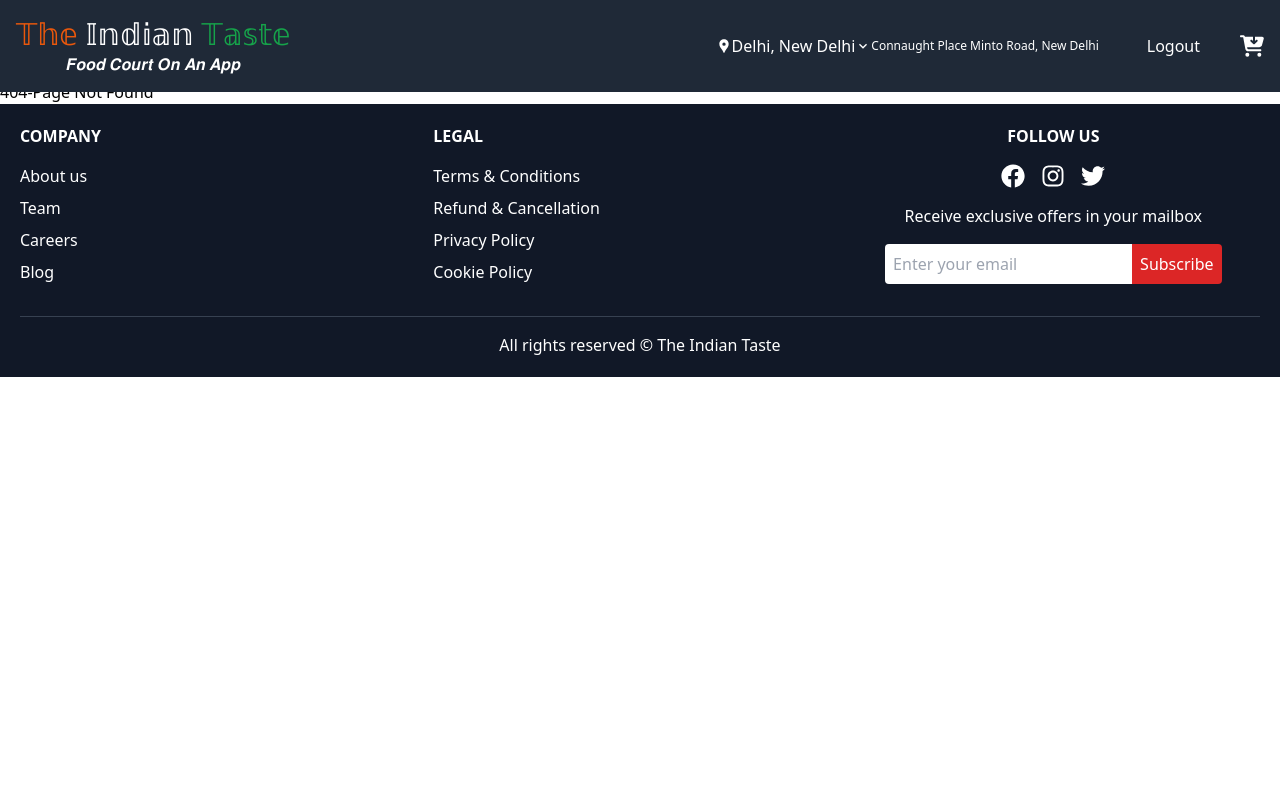
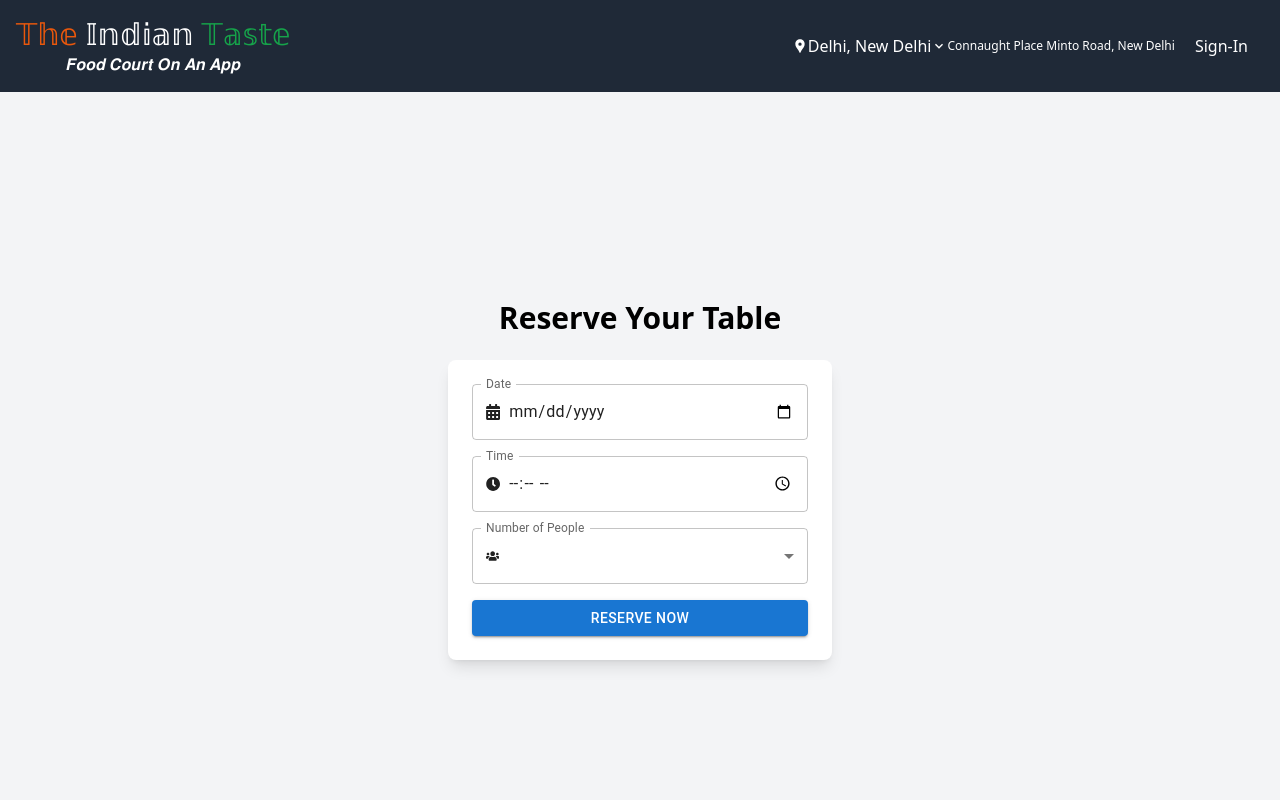
Before and after one commit to nvggupta/The-Indian-Taste, a React (Vite) app: page /reservation in a window 1280 px wide. Shown: the top 800 px of the page. Built offline with nearby package versions, Linux system fonts and the light colour scheme.

Commit message:
final commit

```diff
--- a/src/App.jsx
+++ b/src/App.jsx
@@ -10,6 +10,7 @@
 import { useSelector } from "react-redux";
 import Footer from "./Components/Footer/Footer";
 import AI from "./Components/AI/AI";
+import Reservation from "./Components/ReservedYourTable/Reservation";
 function App() {
   const [showDesc, setShowDesc] = useState(false);
   const values = useSelector((state) => state.Menu[3]);
@@ -39,7 +40,7 @@
             <Route path="/signup" element={<Signup />} />
             <Route path="menu" element={<Menu descShow={descShow} />} />
             <Route path="/checkout" element={<Cart />} />
-
+              <Route path="/reservation" element={<Reservation />}></Route>
             <Route path="*" element={<PageNoteFOund />} />
           </Routes>
           <Footer />
--- a/src/Components/AI/AI.jsx
+++ b/src/Components/AI/AI.jsx
@@ -10,7 +10,11 @@
     const [loading, setLoading] = useState(false);
 
     const openDialogue = () => setIsOpen(true);
-    const closeDialogue = () => setIsOpen(false);
+    const closeDialogue = () => {
+        setIsOpen(false);
+        setInputValue("");
+        setAiResponse("");
+    }
 
     const handleInputChange = (e) => {
         setInputValue(e.target.value);
--- a/src/Components/Header/Header.jsx
+++ b/src/Components/Header/Header.jsx
@@ -11,13 +11,21 @@
 import { auth, db } from "../FireBase/firebase";
 import { RxCross2 } from "react-icons/rx";
 import { useNavigate } from "react-router-dom";
+import useEnhancedEffect from "@mui/material/utils/useEnhancedEffect";
+import { useDispatch, useSelector } from "react-redux";
+import { clearUser } from "../MenuSlice/user";
+import { clear } from "toastr";
 function Header() {
   const navigate = useNavigate();
-  const [profileData, setProfileData] = useState(
-    localStorage.getItem("user") || false
-  );
-  const [isLoggedIn, setIsLoggedIn] = useState(true);
+  const dispatch = useDispatch();
+  const [profileData, setProfileData] = useState(null);
   const humBurgerRef = useRef(null);
+  const userData = useSelector((state) => state.User);
+  useEffect(() => {
+    if (userData.email) {
+      setProfileData(userData.email);
+    }
+  }, []);
 
   const handleHumburgerMenu = () => {
     humBurgerRef.current.style.display = "none";
@@ -26,10 +34,14 @@
   const openHumbburgerMenu = () => {
     humBurgerRef.current.style.display = "block";
   };
-  const handleLogOut = ()=>{
-   localStorage.removeItem('user');
-    navigate('/');
-  }
+  const handleLogOut = () => {
+    localStorage.removeItem("user");
+    dispatch(clearUser());
+    navigate("/login");
+  };
+  const handleSignIn = () => {
+    navigate("/login");
+  };
   return (
     <>
       <div className="h-20">
@@ -38,9 +50,9 @@
             <Link to={"/"}>
               <div className="flex flex-col items-center text-[25px] md:text-3xl">
                 <h3 className="text-center flex gap-2">
-                  <span className="text-orange-600 "> 𝕋𝕙𝕖</span>
-                  <span className="text-white"> 𝕀𝕟𝕕𝕚𝕒𝕟</span>
-                  <span className="text-green-600"> 𝕋𝕒𝕤𝕥𝕖</span>
+                  <span className="text-orange-600">𝕋𝕙𝕖</span>
+                  <span className="text-white">𝕀𝕟𝕕𝕚𝕒𝕟</span>
+                  <span className="text-green-600">𝕋𝕒𝕤𝕥𝕖</span>
                 </h3>
                 <span className="text-white text-sm sm:text-base">
                   𝑭𝒐𝒐𝒅 𝑪𝒐𝒖𝒓𝒕 𝑶𝒏 𝑨𝒏 𝑨𝒑𝒑
@@ -57,19 +69,24 @@
                 <p className="text-xs">Connaught Place Minto Road, New Delhi</p>
               </div>
               <div className="hidden sm:flex max-w-xl text-right items-center">
-                {isLoggedIn ? (
-                  <>
-                    <p className="mr-4 w-fit px-2 flex gap-5 ">
-                     <span>{profileData && profileData.slice(0, 2).toUpperCase()}</span>
-                      <span className="cursor-pointer mr-4" onClick={handleLogOut}>Logout</span>
-                    </p>
-                  </>
+                {userData.email ? (
+                  <p className="mr-4 w-fit px-2 flex gap-5">
+                    <span>Welcome {userData.displayName}</span>
+                    <span
+                      className="cursor-pointer mr-4"
+                      onClick={handleLogOut}
+                    >
+                      Logout
+                    </span>
+                    <Link to={"/checkout"}>
+                      <FaCartArrowDown className="text-2xl" />
+                    </Link>
+                  </p>
                 ) : (
-                  <span className="w-[500px] mr-4">Sign-In</span>
+                  <Link to={'/login'}><span className="cursor-pointer mr-4" onClick={handleSignIn}>
+                    Sign-In
+                  </span></Link>
                 )}
-                <Link to={"/checkout"}>
-                  <FaCartArrowDown className="text-2xl" />
-                </Link>
               </div>
               <IoMenu
                 className="text-2xl cursor-pointer sm:hidden"
--- a/src/Components/LandingPage/Landing.jsx
+++ b/src/Components/LandingPage/Landing.jsx
@@ -4,9 +4,12 @@
 import { GoogleGenerativeAI } from "@google/generative-ai";
 import ReactMarkdown from 'react-markdown';
 import AIDialogueBox from "../AI/AI";
+import { useDispatch, useSelector } from "react-redux";
 function Landing() {
   const [loggedIn, setLoggedIn] = useState(false);
   const navigate = useNavigate();
+  const userData = useSelector(state=>state.User);
+  console.log("userData",userData.displayName)
 
   const handleLogin = () => {
     if (loggedIn) {
@@ -30,9 +33,9 @@
           <h1 className="text-4xl sm:text-6xl font-bold mb-4">Experience the Authentic Flavors of India</h1>
           <p className="text-xl sm:text-2xl mb-8">Discover a World of Exquisite Indian Dishes, Crafted with Love</p>
           <div className="grid grid-cols-1 sm:grid-cols-3 gap-4 sm:gap-10 w-full max-w-3xl">
-            <button className="btn bg-purple-600 text-white py-2 px-4 rounded-lg transition duration-300 hover:bg-purple-800">Reserve Your Table Today</button>
-            <button onClick={handleLogin} className="btn bg-purple-600 text-white py-2 px-4 rounded-lg transition duration-300 hover:bg-purple-800">Explore Our Menu</button>
-            <button className="btn bg-purple-600 text-white py-2 px-4 rounded-lg transition duration-300 hover:bg-purple-800">Order Online for Home Delivery</button>
+            <Link to={"/reservation"}><button className="btn bg-purple-600 text-white py-2 px-4 rounded-lg w-full transition duration-300 hover:bg-purple-800">Reserve Your Table Today</button></Link>
+            {(loggedIn) ? <button onClick={handleLogin} className="btn bg-purple-600 text-white py-2 px-4 rounded-lg transition duration-300 hover:bg-purple-800">Explore Our Menu</button>: navigate('/login')}
+            <button disabled className="btn bg-purple-600 text-white py-2 px-4 rounded-lg transition duration-300 hover:bg-purple-800">Order Online for Home Delivery</button>
           </div>
         </div>
       </div>
--- a/src/Components/Login.jsx
+++ b/src/Components/Login.jsx
@@ -5,7 +5,10 @@
 import { FaLock } from "react-icons/fa6";
 import { MdEmail } from "react-icons/md";
 import { Link } from "react-router-dom";
+import { useDispatch } from "react-redux";
+import { updateUser } from "./MenuSlice/user";
 function Login() {
+  const dispatch = useDispatch()
   const [values, setValues] = useState({
     email: "",
     password: "",
@@ -26,10 +29,14 @@
           displayName: values.name,
         })
         localStorage.setItem("user",values.email);
+        console.log(user.reloadUserInfo);
+
+        dispatch(updateUser(user.reloadUserInfo));
         navigate('/')
       })
       .catch(err => setErrorMessage(err.message));
   }
+
   return (
     <div className="main">
       <div className='container'>
--- a/src/Components/Menu/Menu.jsx
+++ b/src/Components/Menu/Menu.jsx
@@ -63,7 +63,7 @@
           />
         ))}
       </div>
-      <div className="fixed right-5 bottom-10 rounded-2xl z-30">
+      <div className="fixed right-5 bottom-10 rounded-2xl z-30 text-white bg-black">
       <AIDialogueBox/>
       </div>
     </div>
--- /dev/null
+++ b/src/Components/MenuSlice/user.js
@@ -0,0 +1,22 @@
+import { createSlice } from "@reduxjs/toolkit";
+
+const initialState = {};
+
+export const userSlice = createSlice({
+  name: "User",
+  initialState,
+  reducers: {
+    updateUser: (state , action)=>{
+
+        return action.payload;
+    },
+    clearUser : (state, action ) =>{
+
+        return {}
+
+    }
+  }
+});
+
+export const { updateUser,clearUser } = userSlice.actions;
+export default userSlice.reducer;
--- /dev/null
+++ b/src/Components/ReservedYourTable/Reservation.jsx
@@ -0,0 +1,56 @@
+import React from 'react';
+import { TextField, Button, MenuItem } from '@mui/material';
+import { FaCalendarAlt, FaClock, FaUsers } from 'react-icons/fa';
+
+const Reservation = () => {
+  return (
+    <div className="flex flex-col items-center justify-center h-screen bg-gray-100">
+      <h1 className="text-3xl font-bold mb-6">Reserve Your Table</h1>
+      <form className="w-full max-w-sm bg-white p-6 rounded-lg shadow-lg">
+        <div className="mb-4">
+          <TextField
+            fullWidth
+            label="Date"
+            type="date"
+            InputLabelProps={{ shrink: true }}
+            InputProps={{
+              startAdornment: <FaCalendarAlt className="mr-2" />,
+            }}
+          />
+        </div>
+        <div className="mb-4">
+          <TextField
+            fullWidth
+            label="Time"
+            type="time"
+            InputLabelProps={{ shrink: true }}
+            InputProps={{
+              startAdornment: <FaClock className="mr-2" />,
+            }}
+          />
+        </div>
+        <div className="mb-4">
+          <TextField
+            fullWidth
+            select
+            label="Number of People"
+            InputProps={{
+              startAdornment: <FaUsers className="mr-2" />,
+            }}
+          >
+            {[...Array(10).keys()].map((n) => (
+              <MenuItem key={n + 1} value={n + 1}>
+                {n + 1}
+              </MenuItem>
+            ))}
+          </TextField>
+        </div>
+        <Button variant="contained" color="primary" fullWidth>
+          Reserve Now
+        </Button>
+      </form>
+    </div>
+  );
+};
+
+export default Reservation;
--- a/src/Components/Store/Store.jsx
+++ b/src/Components/Store/Store.jsx
@@ -1,7 +1,9 @@
 import { configureStore } from "@reduxjs/toolkit";
 import MenuSlice from "../MenuSlice/MenuSlice"
+import UserSlice from "../MenuSlice/user.js"
 export const store = configureStore({
     reducer:{
         Menu : MenuSlice,
+        User: UserSlice
     },
 });
```
